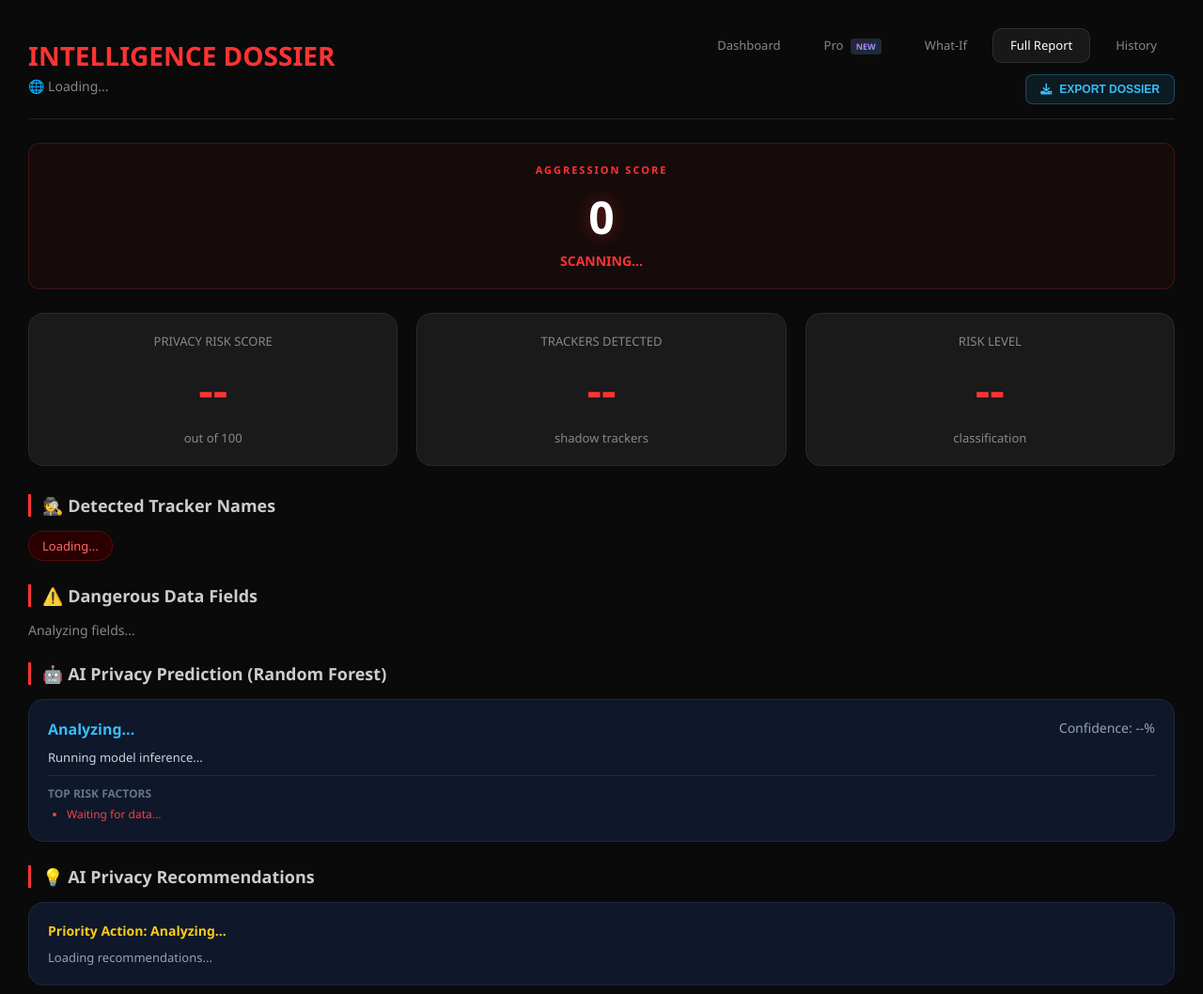
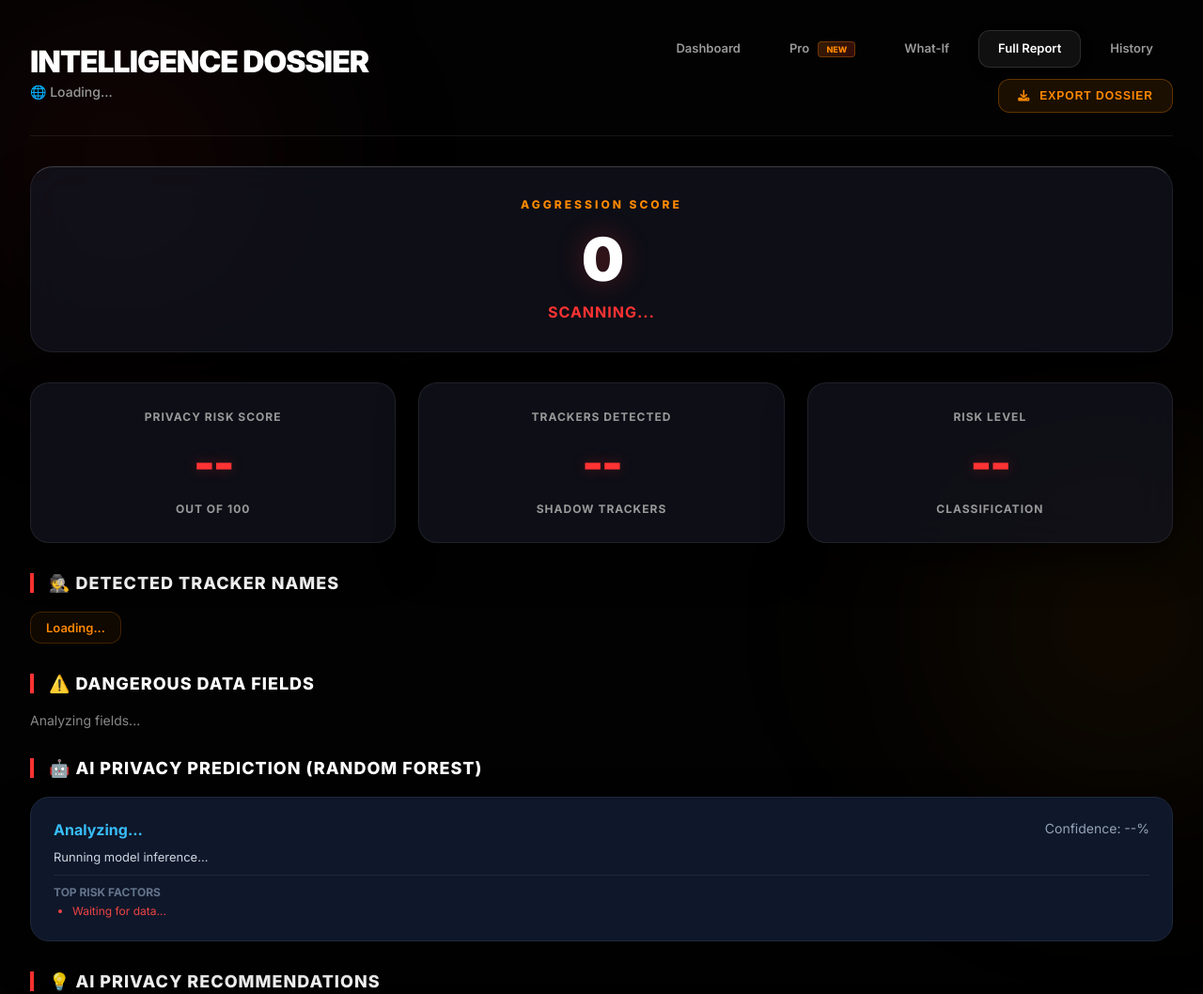
Before and after one commit to samyuktaap/shadow-, a website built with Vite: page src/pages/report.html in a window 1280 px wide. Shown: the top 1058 px of the page at 94% size. Built offline with nearby package versions, Linux system fonts and the light colour scheme; some packages are replaced by stand-ins of ours.

Commit message:
style: Unified 'Industrial' theme for Report and global risk engine

```diff
--- a/src/pages/report.html
+++ b/src/pages/report.html
@@ -4,158 +4,226 @@
   <meta charset="UTF-8">
   <title>Intelligence Dossier — DataShadow</title>
   <link rel="stylesheet" href="https://cdnjs.cloudflare.com/ajax/libs/font-awesome/6.0.0/css/all.min.css">
+  <link rel="preconnect" href="https://fonts.googleapis.com">
+  <link href="https://fonts.googleapis.com/css2?family=Inter:wght@300;400;500;600;700;800;900&display=swap" rel="stylesheet">
   <style>
-    * { box-sizing: border-box; margin: 0; padding: 0; }
-    :root { --red: #ff3333; --blue: #38bdf8; }
+    *, *::before, *::after { box-sizing: border-box; margin: 0; padding: 0; }
+
+    :root {
+      --red:    #ff3333;
+      --red-glow: rgba(255,51,51,0.3);
+      --orange: #ff8800;
+      --orange-glow: rgba(255,136,0,0.3);
+      --black:  #000000;
+      --white:  #ffffff;
+      --bg:     #020202;
+      --surface:#080808;
+      --card:   #0f0f0f;
+      --border: rgba(255,255,255,0.08);
+      --muted:  #666666;
+      --sub:    #999999;
+      --text:   #ffffff;
+      --shadow: 0 20px 40px rgba(0,0,0,0.6);
+    }
+
     body {
-      font-family: 'Segoe UI', Tahoma, Geneva, Verdana, sans-serif;
-      background: #0a0a0a;
-      color: white;
+      font-family: 'Inter', 'Segoe UI', sans-serif;
+      background: var(--bg);
+      color: var(--text);
       min-height: 100vh;
-      padding: 30px;
+      padding: 32px;
+      overflow-x: hidden;
     }
+
+    /* Animated Background Orbs */
+    body::before, body::after {
+      content: '';
+      position: fixed;
+      width: 500px; height: 500px;
+      border-radius: 50%;
+      filter: blur(100px);
+      z-index: -1;
+      pointer-events: none;
+      animation: floatOrbs 20s ease-in-out infinite alternate;
+    }
+    body::before {
+      background: radial-gradient(circle, rgba(255,51,51,0.1) 0%, transparent 70%);
+      top: -10%; left: -10%;
+    }
+    body::after {
+      background: radial-gradient(circle, rgba(255,136,0,0.1) 0%, transparent 70%);
+      bottom: -10%; right: -10%;
+      animation-delay: -10s;
+    }
+    @keyframes floatOrbs {
+      0% { transform: translate(0, 0) scale(1); }
+      100% { transform: translate(40px, 40px) scale(1.15); }
+    }
+
+    .dossier-container {
+      max-width: 1100px;
+      margin: 0 auto;
+      position: relative;
+    }
+
     .dossier-header {
-      display: flex;
-      justify-content: space-between;
-      align-items: center;
-      margin-bottom: 25px;
-      padding-bottom: 15px;
-      border-bottom: 1px solid rgba(255,255,255,0.1);
+      display: flex; justify-content: space-between; align-items: center;
+      margin-bottom: 32px; padding-bottom: 24px;
+      border-bottom: 1px solid var(--border);
     }
-    .dossier-title { font-size: 28px; font-weight: bold; color: var(--red); }
-    .dossier-subtitle { color: #888; font-size: 14px; margin-top: 4px; }
+    .dossier-title { font-size: 32px; font-weight: 900; letter-spacing: -1px; color: #fff; }
+    .dossier-title span { color: var(--red); }
+    .dossier-subtitle { color: var(--sub); font-size: 14px; font-weight: 500; margin-top: 4px; }
 
     .download-btn {
-      background: rgba(56,189,248,0.1);
-      border: 1px solid rgba(56,189,248,0.3);
-      color: var(--blue);
-      padding: 8px 15px;
-      border-radius: 8px;
+      background: rgba(255,136,0,0.1);
+      border: 1px solid rgba(255,136,0,0.3);
+      color: var(--orange);
+      padding: 10px 20px;
+      border-radius: 12px;
       cursor: pointer;
-      font-size: 12px;
-      font-weight: 700;
-      transition: all 0.2s;
-      display: flex;
-      align-items: center;
-      gap: 8px;
+      font-size: 12px; font-weight: 800;
+      transition: all 0.3s;
+      display: flex; align-items: center; gap: 10px;
+      text-transform: uppercase; letter-spacing: 1px;
     }
     .download-btn:hover {
-      background: var(--blue);
-      color: #fff;
+      background: var(--orange); color: #000;
+      box-shadow: 0 0 20px rgba(255,136,0,0.4);
+      transform: translateY(-2px);
     }
 
     .aggression-meter {
-      background: rgba(255,51,51,0.05);
-      border: 1px solid rgba(255,51,51,0.2);
-      border-radius: 12px;
-      padding: 20px;
-      margin-bottom: 25px;
+      background: rgba(20, 22, 35, 0.65);
+      backdrop-filter: blur(24px); -webkit-backdrop-filter: blur(24px);
+      border: 1px solid var(--border);
+      border-top: 1px solid rgba(255,255,255,0.2);
+      border-radius: 24px;
+      padding: 32px; margin-bottom: 32px;
       text-align: center;
+      box-shadow: var(--shadow);
+      position: relative; overflow: hidden;
     }
     .aggression-title {
-      font-size: 11px;
-      font-weight: 800;
-      color: var(--red);
-      text-transform: uppercase;
-      letter-spacing: 2px;
-      margin-bottom: 10px;
+      font-size: 12px; font-weight: 800;
+      color: var(--orange);
+      text-transform: uppercase; letter-spacing: 3px;
+      margin-bottom: 12px;
     }
     .aggression-value {
-      font-size: 48px;
-      font-weight: 900;
-      color: #fff;
-      text-shadow: 0 0 20px rgba(255,51,51,0.4);
+      font-size: 64px; font-weight: 950;
+      color: #fff; letter-spacing: -3px;
+      text-shadow: 0 0 30px var(--red-glow);
     }
     .aggression-label {
-      font-size: 14px;
-      font-weight: 600;
-      color: var(--red);
-      margin-top: 5px;
+      font-size: 16px; font-weight: 700;
+      color: var(--red); margin-top: 8px;
+      text-transform: uppercase; letter-spacing: 1px;
     }
 
-    .dash-nav { display: flex; gap: 8px; margin-top: 15px; }
+    .dash-nav { display: flex; gap: 10px; margin-top: 20px; }
     .dash-nav a {
-      color: #888; text-decoration: none;
-      font-size: 13px; font-weight: 500;
-      padding: 8px 18px; border-radius: 10px;
+      color: var(--sub); text-decoration: none;
+      font-size: 13px; font-weight: 600;
+      padding: 10px 20px; border-radius: 12px;
       transition: all 0.2s; border: 1px solid transparent;
-      cursor: pointer;
     }
-    .dash-nav a:hover, .dash-nav a.active { color: #fff; background: rgba(255,255,255,0.06); border-color: rgba(255,255,255,0.1); }
-    .pro-tag { display: inline-block; background: linear-gradient(135deg, rgba(167,139,250,0.2), rgba(56,189,248,0.2)); color: #a78bfa; font-size: 9px; font-weight: 800; padding: 2px 6px; border-radius: 4px; margin-left: 4px; vertical-align: middle; }
-
-    .grid { display: grid; grid-template-columns: 1fr 1fr 1fr; gap: 20px; margin-bottom: 30px; }
-    .card {
-      background: #1a1a1a;
-      border-radius: 16px;
-      padding: 20px;
-      border: 1px solid #2a2a2a;
-      text-align: center;
+    .dash-nav a:hover, .dash-nav a.active {
+      color: #fff; background: rgba(255,255,255,0.06);
+      border-color: rgba(255,255,255,0.12);
+      box-shadow: 0 4px 12px rgba(0,0,0,0.2);
     }
-    .card .value { font-size: 48px; font-weight: bold; margin: 10px 0; }
-    .card .label { font-size: 13px; color: #888; }
-    .risk-high { color: #ff3333; }
-    .risk-med { color: #ffaa00; }
-    .risk-low { color: #00ff88; }
-
-    .section { margin-bottom: 25px; }
-    .section h2 { font-size: 18px; margin-bottom: 15px; color: #ccc; border-left: 3px solid #ff3333; padding-left: 12px; }
-
-    .tracker-list { display: flex; flex-wrap: wrap; gap: 10px; }
-    .tracker-tag {
-      background: #2a0000;
-      color: #ff6666;
-      border: 1px solid #ff333333;
-      padding: 6px 14px;
-      border-radius: 20px;
-      font-size: 13px;
+    .pro-tag {
+      display: inline-block;
+      background: linear-gradient(135deg, rgba(255,136,0,0.2), rgba(255,51,51,0.2));
+      color: var(--orange); font-size: 9px; font-weight: 800;
+      padding: 2px 8px; border-radius: 4px; margin-left: 6px;
+      vertical-align: middle; border: 1px solid rgba(255,136,0,0.3);
     }
 
+    .grid { display: grid; grid-template-columns: repeat(3, 1fr); gap: 24px; margin-bottom: 32px; }
+    .card {
+      background: rgba(20, 22, 35, 0.65);
+      backdrop-filter: blur(24px);
+      border: 1px solid var(--border);
+      border-radius: 20px; padding: 28px;
+      text-align: center; box-shadow: var(--shadow);
+      transition: transform 0.3s cubic-bezier(0.175, 0.885, 0.32, 1.275);
+    }
+    .card:hover { transform: translateY(-8px); border-color: rgba(255,255,255,0.2); }
+    .card .value { font-size: 48px; font-weight: 900; margin: 12px 0; letter-spacing: -2px; }
+    .card .label { font-size: 12px; font-weight: 700; color: var(--sub); text-transform: uppercase; letter-spacing: 1px; }
+
+    .risk-high { color: var(--red); text-shadow: 0 0 15px var(--red-glow); }
+    .risk-med { color: var(--orange); text-shadow: 0 0 15px var(--orange-glow); }
+    .risk-low { color: var(--orange); opacity: 0.8; }
+
+    .section { margin-bottom: 32px; }
+    .section h2 {
+      font-size: 18px; font-weight: 800; margin-bottom: 20px;
+      color: #fff; border-left: 4px solid var(--red); padding-left: 16px;
+      text-transform: uppercase; letter-spacing: 1px;
+    }
+
+    .tracker-list { display: flex; flex-wrap: wrap; gap: 12px; }
+    .tracker-tag {
+      background: rgba(255,136,0,0.06);
+      color: var(--orange);
+      border: 1px solid rgba(255,136,0,0.2);
+      padding: 8px 16px;
+      border-radius: 12px;
+      font-size: 13px; font-weight: 600;
+      transition: all 0.2s;
+    }
+    .tracker-tag:hover { background: rgba(255,136,0,0.12); border-color: var(--orange); }
+
     .shield-card {
-      background: #1a1a1a;
-      border-radius: 16px;
-      padding: 20px;
-      border: 1px solid #2a2a2a;
-      display: flex;
-      justify-content: space-between;
-      align-items: center;
+      background: rgba(20, 22, 35, 0.65);
+      backdrop-filter: blur(24px);
+      border-radius: 20px; padding: 24px;
+      border: 1px solid var(--border);
+      display: flex; justify-content: space-between; align-items: center;
+      box-shadow: var(--shadow);
     }
-    .shield-info h3 { font-size: 16px; margin-bottom: 5px; }
-    .shield-info p { font-size: 13px; color: #888; }
+    .shield-info h3 { font-size: 18px; font-weight: 800; margin-bottom: 6px; color: #fff; }
+    .shield-info p { font-size: 13px; color: var(--sub); font-weight: 500; }
+
     .toggle-btn {
-      background: #333;
-      color: #888;
-      border: none;
-      padding: 8px 24px;
-      border-radius: 20px;
+      background: rgba(255,255,255,0.05);
+      color: var(--sub);
+      border: 1px solid var(--border);
+      padding: 10px 28px;
+      border-radius: 12px;
       cursor: pointer;
-      font-weight: bold;
-      font-size: 14px;
-      transition: 0.3s;
+      font-weight: 800; font-size: 13px;
+      transition: 0.3s; text-transform: uppercase; letter-spacing: 1px;
     }
     .toggle-btn.on {
-      background: #00ff88;
-      color: #004422;
-      box-shadow: 0 0 15px rgba(0,255,136,0.4);
+      background: rgba(255,136,0,0.15);
+      color: var(--orange);
+      border-color: var(--orange);
+      box-shadow: 0 0 15px rgba(255,136,0,0.3);
     }
 
-    .danger-list { display: flex; flex-direction: column; gap: 10px; }
+    .danger-list { display: flex; flex-direction: column; gap: 12px; }
     .danger-item {
-      background: #1a1a1a;
-      border-radius: 12px;
-      padding: 14px 18px;
-      border-left: 4px solid #ff3333;
-      display: flex;
-      justify-content: space-between;
-      align-items: center;
+      background: rgba(20, 22, 35, 0.65);
+      backdrop-filter: blur(12px);
+      border-radius: 16px; padding: 18px 24px;
+      border: 1px solid var(--border);
+      border-left: 4px solid var(--red);
+      display: flex; justify-content: space-between; align-items: center;
+      transition: transform 0.2s;
     }
-    .danger-item .field-name { font-weight: bold; }
+    .danger-item:hover { transform: translateX(5px); background: rgba(255,255,255,0.02); }
+    .danger-item .field-name { font-weight: 700; color: #fff; }
     .danger-item .field-risk {
-      font-size: 12px;
-      background: #ff333333;
-      color: #ff6666;
-      padding: 3px 10px;
-      border-radius: 10px;
+      font-size: 11px; font-weight: 800;
+      background: rgba(255,51,51,0.15);
+      color: var(--red);
+      padding: 4px 12px;
+      border-radius: 8px;
+      border: 1px solid rgba(255,51,51,0.2);
     }
   </style>
 </head>
--- a/src/scripts/background.js
+++ b/src/scripts/background.js
@@ -505,16 +505,16 @@ function predictPrivacyRiskRandomForest(data) {
 // Risk Classification Logic
 function classifyPrivacyRisk(score, data) {
   let riskLabel = "Safe";
-  let visualIndicator = "green";
+  let visualIndicator = "#ff8800"; // Orange (Safe/Low in restricted theme)
   let alertMessage = "Your privacy is well protected here.";
 
   if (score < 40) {
     riskLabel = "High Risk";
-    visualIndicator = "red";
+    visualIndicator = "#ff3333"; // Red
     alertMessage = "WARNING: Severe privacy risks detected. Immediate action recommended.";
   } else if (score <= 75) {
     riskLabel = "Moderate Risk";
-    visualIndicator = "yellow";
+    visualIndicator = "#ffaa00"; // Amber/Orange
     alertMessage = "Caution: Some invasive tracking mechanisms are active.";
   }
 
```
Also changed, not shown: src/pages/report.js (+14 -13 lines).
